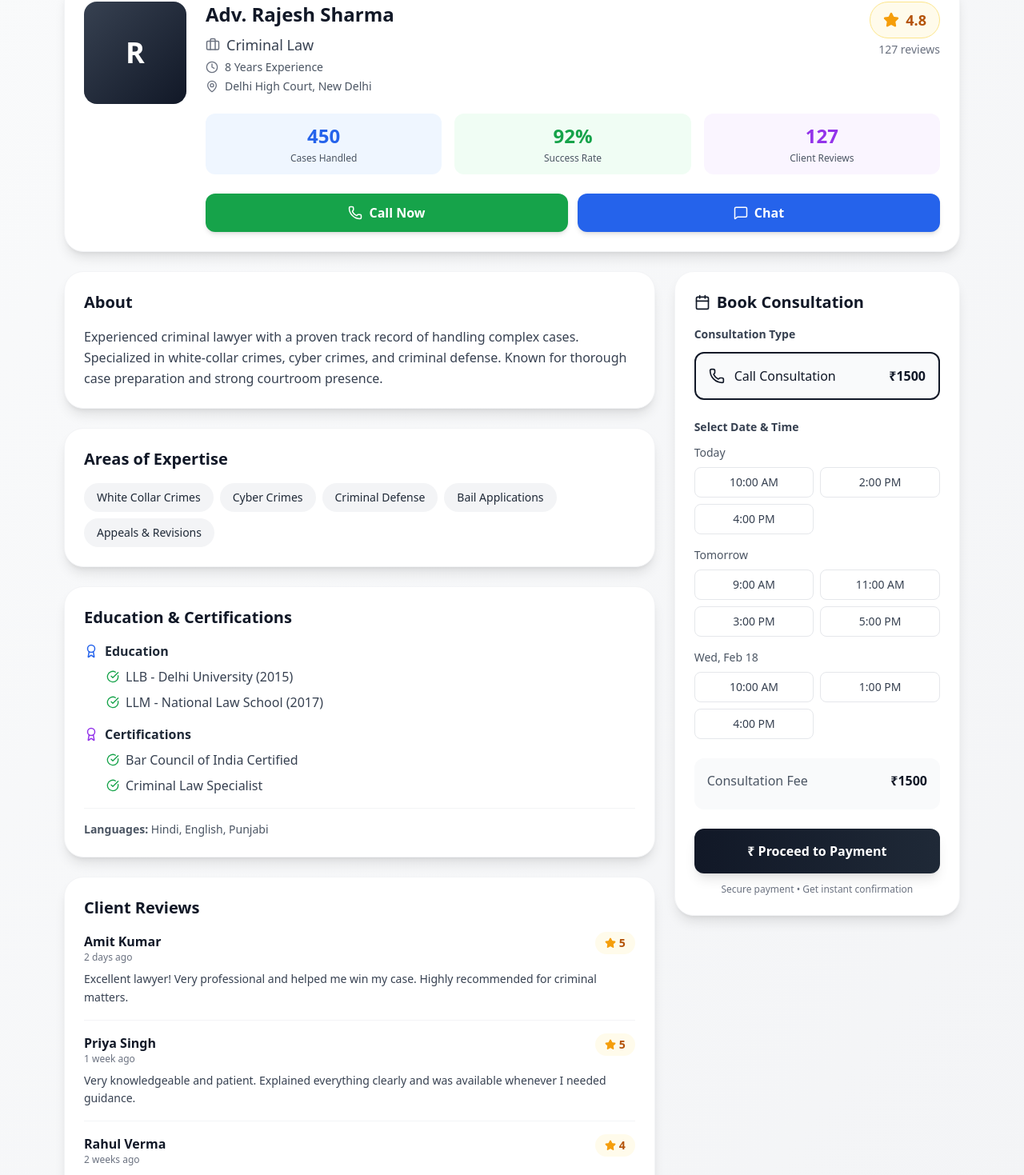
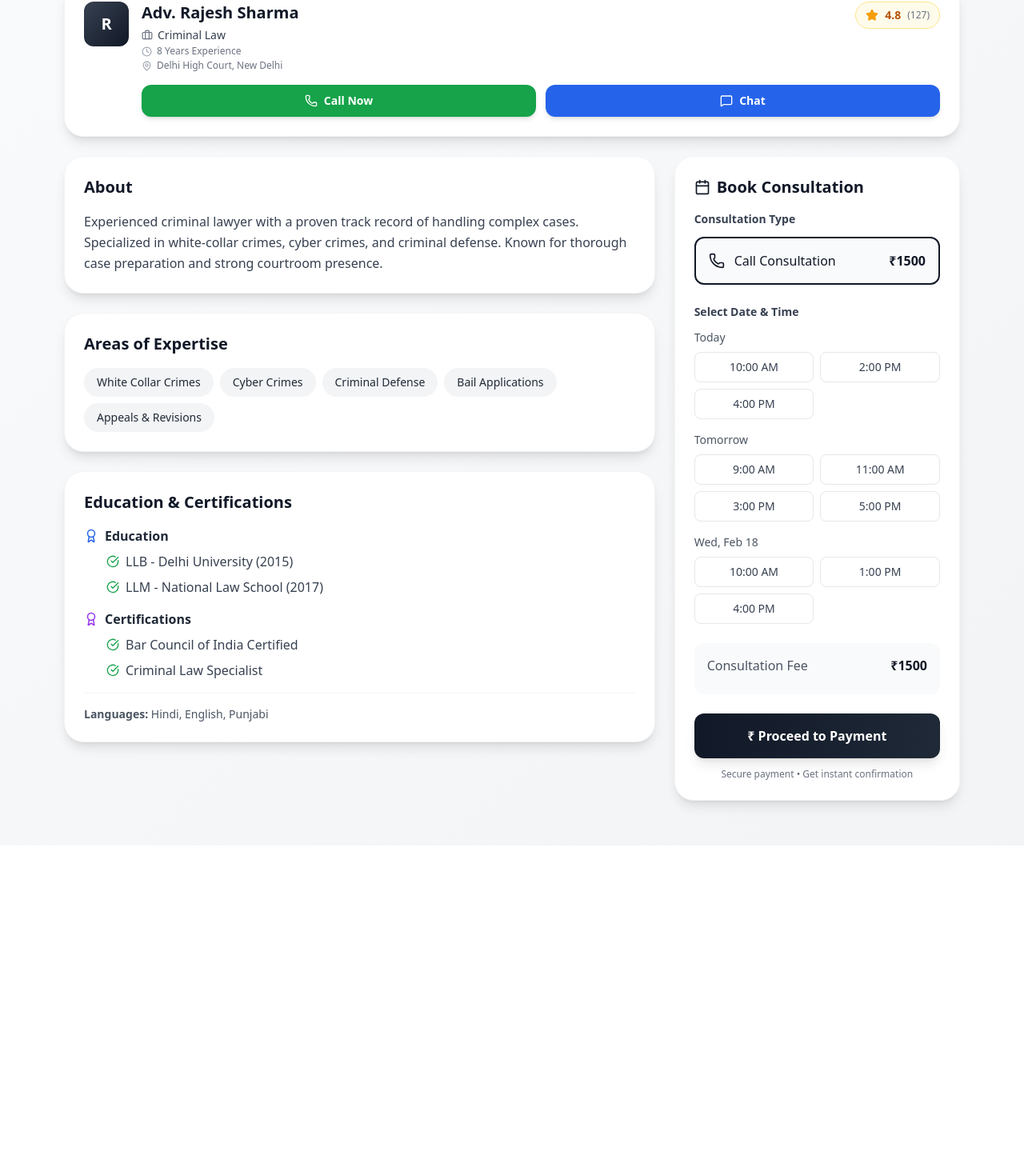
Before and after one commit to raziquehasan/FindMyLawyer, a React (Vite) app: page /lawyer/1 in a window 1280 px wide. Shown: the part 137-1606 px from the top of the page at 80% size. After the commit the page ends 1194 px from the top, so only its background shows below. Built offline with nearby package versions, Linux system fonts and the light colour scheme.

Commit message:
Updated project

```diff
--- a/src/pages/client/LawyerProfile.jsx
+++ b/src/pages/client/LawyerProfile.jsx
@@ -1,4 +1,4 @@
-import { ArrowLeft, Star, Briefcase, Clock, Phone, MessageSquare, MapPin, Award, CheckCircle, Calendar, DollarSign } from "lucide-react";
+import { ArrowLeft, Star, Briefcase, Clock, Phone, MessageSquare, MapPin, Award, CheckCircle, Calendar } from "lucide-react";
 import { useNavigate, useParams } from "react-router-dom";
 import { useState } from "react";
 
@@ -6,18 +6,13 @@ export default function LawyerProfile() {
   const navigate = useNavigate();
   const { id } = useParams();
   const [selectedTimeSlot, setSelectedTimeSlot] = useState(null);
-  // Only call consultation available
 
-  // Handle missing ID
   if (!id) {
     return (
       <div className="min-h-screen flex items-center justify-center bg-gray-50">
         <div className="text-center">
           <p className="text-xl text-gray-600 mb-4">Lawyer not found</p>
-          <button
-            onClick={() => navigate('/client-dashboard/lawyers')}
-            className="bg-gray-900 text-white px-6 py-3 rounded-xl hover:bg-gray-800"
-          >
+          <button onClick={() => navigate('/client-dashboard/lawyers')} className="bg-gray-900 text-white px-6 py-3 rounded-xl hover:bg-gray-800">
             Back to Lawyers List
           </button>
         </div>
@@ -25,7 +20,6 @@ export default function LawyerProfile() {
     );
   }
 
-  // Mock lawyer data
   const lawyer = {
     id: parseInt(id),
     name: "Adv. Rajesh Sharma",
@@ -33,8 +27,6 @@ export default function LawyerProfile() {
     experience: "8 Years Experience",
     rating: 4.8,
     reviews: 127,
-    totalCases: 450,
-    successRate: 92,
     location: "Delhi High Court, New Delhi",
     languages: ["Hindi", "English", "Punjabi"],
     education: [
@@ -46,59 +38,20 @@ export default function LawyerProfile() {
       "Criminal Law Specialist"
     ],
     about: "Experienced criminal lawyer with a proven track record of handling complex cases. Specialized in white-collar crimes, cyber crimes, and criminal defense. Known for thorough case preparation and strong courtroom presence.",
-    expertise: [
-      "White Collar Crimes",
-      "Cyber Crimes",
-      "Criminal Defense",
-      "Bail Applications",
-      "Appeals & Revisions"
-    ],
-    fees: {
-      call: "₹1500"
-    },
+    expertise: ["White Collar Crimes", "Cyber Crimes", "Criminal Defense", "Bail Applications", "Appeals & Revisions"],
+    fees: { call: "₹1500" },
     availability: [
-      { day: "Today", slots: ["10:00 AM", "2:00 PM", "4:00 PM"] },
-      { day: "Tomorrow", slots: ["9:00 AM", "11:00 AM", "3:00 PM", "5:00 PM"] },
+      { day: "Today",       slots: ["10:00 AM", "2:00 PM", "4:00 PM"] },
+      { day: "Tomorrow",    slots: ["9:00 AM", "11:00 AM", "3:00 PM", "5:00 PM"] },
       { day: "Wed, Feb 18", slots: ["10:00 AM", "1:00 PM", "4:00 PM"] }
     ],
     phone: "+91 98765 43210",
-    recentReviews: [
-      {
-        id: 1,
-        name: "Amit Kumar",
-        rating: 5,
-        date: "2 days ago",
-        comment: "Excellent lawyer! Very professional and helped me win my case. Highly recommended for criminal matters."
-      },
-      {
-        id: 2,
-        name: "Priya Singh",
-        rating: 5,
-        date: "1 week ago",
-        comment: "Very knowledgeable and patient. Explained everything clearly and was available whenever I needed guidance."
-      },
-      {
-        id: 3,
-        name: "Rahul Verma",
-        rating: 4,
-        date: "2 weeks ago",
-        comment: "Good experience overall. Professional approach and timely updates on case progress."
-      }
-    ]
   };
 
   const handleProceedToPayment = () => {
-    if (!selectedTimeSlot) {
-      alert("Please select a time slot");
-      return;
-    }
+    if (!selectedTimeSlot) { alert("Please select a time slot"); return; }
     navigate('/payment', {
-      state: {
-        lawyer: lawyer.name,
-        type: "call",
-        fee: lawyer.fees.call,
-        slot: selectedTimeSlot
-      }
+      state: { lawyer: lawyer.name, type: "call", fee: lawyer.fees.call, slot: selectedTimeSlot }
     });
   };
 
@@ -107,11 +60,7 @@ export default function LawyerProfile() {
 
       {/* Header */}
       <div className="bg-gradient-to-r from-gray-900 to-gray-800 text-white px-5 py-5 flex items-center gap-4 shadow-lg sticky top-0 z-10">
-        <ArrowLeft
-          className="cursor-pointer hover:scale-110 transition-transform"
-          onClick={() => navigate(-1)}
-          size={22}
-        />
+        <ArrowLeft className="cursor-pointer hover:scale-110 transition-transform" onClick={() => navigate(-1)} size={22} />
         <div>
           <h1 className="text-xl font-bold">Lawyer Profile</h1>
           <p className="text-sm text-gray-300 mt-0.5">Book your consultation</p>
@@ -120,73 +69,52 @@ export default function LawyerProfile() {
 
       <div className="max-w-6xl mx-auto px-4 py-6 space-y-6">
 
-        {/* Profile Header Card */}
+        {/* Profile Header Card — small avatar */}
         <div className="bg-white rounded-3xl p-6 shadow-lg border border-gray-100">
-          <div className="flex flex-col md:flex-row gap-6">
-            <div className="flex-shrink-0">
-              <div className="w-32 h-32 bg-gradient-to-br from-gray-700 to-gray-900 rounded-2xl flex items-center justify-center">
-                <span className="text-4xl font-bold text-white">
-                  {lawyer.name.split(' ')[1][0]}
-                </span>
-              </div>
+          <div className="flex items-start gap-4">
+
+            {/* ✅ Small avatar */}
+            <div className="w-14 h-14 bg-gradient-to-br from-gray-700 to-gray-900 rounded-xl flex items-center justify-center flex-shrink-0">
+              <span className="text-xl font-bold text-white">{lawyer.name.split(' ')[1][0]}</span>
             </div>
 
-            <div className="flex-1">
-              <div className="flex flex-col sm:flex-row sm:items-start sm:justify-between gap-4">
+            <div className="flex-1 min-w-0">
+              <div className="flex flex-col sm:flex-row sm:items-start sm:justify-between gap-2">
                 <div>
-                  <h2 className="text-2xl font-bold text-gray-900">{lawyer.name}</h2>
-                  <div className="flex items-center gap-2 mt-2">
-                    <Briefcase size={18} className="text-gray-500" />
-                    <p className="text-lg font-medium text-gray-700">{lawyer.specialization}</p>
+                  <h2 className="text-xl font-bold text-gray-900">{lawyer.name}</h2>
+                  <div className="flex items-center gap-1.5 mt-1">
+                    <Briefcase size={14} className="text-gray-500" />
+                    <p className="text-sm font-medium text-gray-700">{lawyer.specialization}</p>
                   </div>
-                  <div className="flex items-center gap-2 mt-1">
-                    <Clock size={16} className="text-gray-500" />
-                    <p className="text-sm text-gray-600">{lawyer.experience}</p>
+                  <div className="flex items-center gap-1.5 mt-0.5">
+                    <Clock size={13} className="text-gray-400" />
+                    <p className="text-xs text-gray-500">{lawyer.experience}</p>
                   </div>
-                  <div className="flex items-center gap-2 mt-1">
-                    <MapPin size={16} className="text-gray-500" />
-                    <p className="text-sm text-gray-600">{lawyer.location}</p>
+                  <div className="flex items-center gap-1.5 mt-0.5">
+                    <MapPin size={13} className="text-gray-400" />
+                    <p className="text-xs text-gray-500">{lawyer.location}</p>
                   </div>
                 </div>
-
-                <div className="flex flex-col items-start sm:items-end">
-                  <div className="flex items-center gap-2 bg-amber-50 px-4 py-2 rounded-full border border-amber-200">
-                    <Star size={20} fill="#f59e0b" stroke="#f59e0b" />
-                    <span className="text-lg font-bold text-amber-700">{lawyer.rating}</span>
-                  </div>
-                  <span className="text-sm text-gray-500 mt-1">{lawyer.reviews} reviews</span>
+                <div className="flex items-center gap-2 bg-amber-50 px-3 py-1.5 rounded-full border border-amber-200 self-start">
+                  <Star size={16} fill="#f59e0b" stroke="#f59e0b" />
+                  <span className="text-sm font-bold text-amber-700">{lawyer.rating}</span>
+                  <span className="text-xs text-gray-500">({lawyer.reviews})</span>
                 </div>
               </div>
 
-              <div className="grid grid-cols-3 gap-4 mt-6">
-                <div className="text-center p-3 bg-blue-50 rounded-xl">
-                  <p className="text-2xl font-bold text-blue-600">{lawyer.totalCases}</p>
-                  <p className="text-xs text-gray-600 mt-1">Cases Handled</p>
-                </div>
-                <div className="text-center p-3 bg-green-50 rounded-xl">
-                  <p className="text-2xl font-bold text-green-600">{lawyer.successRate}%</p>
-                  <p className="text-xs text-gray-600 mt-1">Success Rate</p>
-                </div>
-                <div className="text-center p-3 bg-purple-50 rounded-xl">
-                  <p className="text-2xl font-bold text-purple-600">{lawyer.reviews}</p>
-                  <p className="text-xs text-gray-600 mt-1">Client Reviews</p>
-                </div>
-              </div>
-
-              <div className="flex gap-3 mt-6">
+              {/* Action buttons */}
+              <div className="flex gap-3 mt-4">
                 <button
                   onClick={() => window.location.href = `tel:${lawyer.phone}`}
-                  className="flex-1 flex items-center justify-center gap-2 bg-green-600 text-white px-4 py-3 rounded-xl font-semibold hover:bg-green-700 transition-all duration-300 shadow-md hover:scale-105 active:scale-95"
+                  className="flex-1 flex items-center justify-center gap-2 bg-green-600 text-white px-4 py-2.5 rounded-xl text-sm font-semibold hover:bg-green-700 transition-all shadow-md hover:scale-105 active:scale-95"
                 >
-                  <Phone size={18} />
-                  <span>Call Now</span>
+                  <Phone size={16} /> Call Now
                 </button>
                 <button
                   onClick={() => navigate(`/chat/${lawyer.id}`)}
-                  className="flex-1 flex items-center justify-center gap-2 bg-blue-600 text-white px-4 py-3 rounded-xl font-semibold hover:bg-blue-700 transition-all duration-300 shadow-md hover:scale-105 active:scale-95"
+                  className="flex-1 flex items-center justify-center gap-2 bg-blue-600 text-white px-4 py-2.5 rounded-xl text-sm font-semibold hover:bg-blue-700 transition-all shadow-md hover:scale-105 active:scale-95"
                 >
-                  <MessageSquare size={18} />
-                  <span>Chat</span>
+                  <MessageSquare size={16} /> Chat
                 </button>
               </div>
             </div>
@@ -197,52 +125,46 @@ export default function LawyerProfile() {
 
           <div className="lg:col-span-2 space-y-6">
 
+            {/* About */}
             <div className="bg-white rounded-3xl p-6 shadow-lg border border-gray-100">
               <h3 className="text-xl font-bold text-gray-900 mb-4">About</h3>
               <p className="text-gray-700 leading-relaxed">{lawyer.about}</p>
             </div>
 
+            {/* Expertise */}
             <div className="bg-white rounded-3xl p-6 shadow-lg border border-gray-100">
               <h3 className="text-xl font-bold text-gray-900 mb-4">Areas of Expertise</h3>
               <div className="flex flex-wrap gap-2">
-                {lawyer.expertise.map((area, index) => (
-                  <span
-                    key={index}
-                    className="bg-gray-100 text-gray-800 px-4 py-2 rounded-full text-sm font-medium"
-                  >
-                    {area}
-                  </span>
+                {lawyer.expertise.map((area, i) => (
+                  <span key={i} className="bg-gray-100 text-gray-800 px-4 py-2 rounded-full text-sm font-medium">{area}</span>
                 ))}
               </div>
             </div>
 
+            {/* Education */}
             <div className="bg-white rounded-3xl p-6 shadow-lg border border-gray-100">
               <h3 className="text-xl font-bold text-gray-900 mb-4">Education & Certifications</h3>
-
               <div className="space-y-4">
                 <div>
                   <h4 className="font-semibold text-gray-800 mb-2 flex items-center gap-2">
-                    <Award size={18} className="text-blue-600" />
-                    Education
+                    <Award size={18} className="text-blue-600" /> Education
                   </h4>
                   <ul className="space-y-2 ml-7">
-                    {lawyer.education.map((edu, index) => (
-                      <li key={index} className="text-gray-700 flex items-start gap-2">
+                    {lawyer.education.map((edu, i) => (
+                      <li key={i} className="text-gray-700 flex items-start gap-2">
                         <CheckCircle size={16} className="text-green-600 mt-1 flex-shrink-0" />
                         <span>{edu}</span>
                       </li>
                     ))}
                   </ul>
                 </div>
-
                 <div>
                   <h4 className="font-semibold text-gray-800 mb-2 flex items-center gap-2">
-                    <Award size={18} className="text-purple-600" />
-                    Certifications
+                    <Award size={18} className="text-purple-600" /> Certifications
                   </h4>
                   <ul className="space-y-2 ml-7">
-                    {lawyer.certifications.map((cert, index) => (
-                      <li key={index} className="text-gray-700 flex items-start gap-2">
+                    {lawyer.certifications.map((cert, i) => (
+                      <li key={i} className="text-gray-700 flex items-start gap-2">
                         <CheckCircle size={16} className="text-green-600 mt-1 flex-shrink-0" />
                         <span>{cert}</span>
                       </li>
@@ -250,7 +172,6 @@ export default function LawyerProfile() {
                   </ul>
                 </div>
               </div>
-
               <div className="mt-4 pt-4 border-t border-gray-100">
                 <p className="text-sm text-gray-600">
                   <span className="font-semibold">Languages:</span> {lawyer.languages.join(", ")}
@@ -258,47 +179,17 @@ export default function LawyerProfile() {
               </div>
             </div>
 
-            <div className="bg-white rounded-3xl p-6 shadow-lg border border-gray-100">
-              <h3 className="text-xl font-bold text-gray-900 mb-4">Client Reviews</h3>
-
-              <div className="space-y-4">
-                {lawyer.recentReviews.map((review) => (
-                  <div key={review.id} className="border-b border-gray-100 pb-4 last:border-0 last:pb-0">
-                    <div className="flex items-start justify-between mb-2">
-                      <div>
-                        <p className="font-semibold text-gray-900">{review.name}</p>
-                        <p className="text-xs text-gray-500">{review.date}</p>
-                      </div>
-                      <div className="flex items-center gap-1 bg-amber-50 px-3 py-1 rounded-full">
-                        <Star size={14} fill="#f59e0b" stroke="#f59e0b" />
-                        <span className="text-sm font-bold text-amber-700">{review.rating}</span>
-                      </div>
-                    </div>
-                    <p className="text-gray-700 text-sm leading-relaxed">{review.comment}</p>
-                  </div>
-                ))}
-              </div>
-
-              <button className="mt-4 w-full text-center text-blue-600 font-semibold hover:text-blue-700 transition">
-                View All {lawyer.reviews} Reviews
-              </button>
-            </div>
-
           </div>
 
-          {/* Right Column - Booking */}
+          {/* Right — Booking */}
           <div className="lg:col-span-1">
             <div className="bg-white rounded-3xl p-6 shadow-lg border border-gray-100 sticky top-24">
               <h3 className="text-xl font-bold text-gray-900 mb-4 flex items-center gap-2">
-                <Calendar size={20} />
-                Book Consultation
+                <Calendar size={20} /> Book Consultation
               </h3>
 
-              {/* Consultation Type - Call Only */}
               <div className="mb-6">
-                <label className="text-sm font-semibold text-gray-700 mb-3 block">
-                  Consultation Type
-                </label>
+                <label className="text-sm font-semibold text-gray-700 mb-3 block">Consultation Type</label>
                 <div className="p-4 rounded-xl border-2 border-gray-900 bg-gray-50 flex items-center justify-between">
                   <div className="flex items-center gap-3">
                     <Phone size={20} className="text-gray-900" />
@@ -308,11 +199,8 @@ export default function LawyerProfile() {
                 </div>
               </div>
 
-              {/* Time Slots */}
               <div className="mb-6">
-                <label className="text-sm font-semibold text-gray-700 mb-3 block">
-                  Select Date & Time
-                </label>
+                <label className="text-sm font-semibold text-gray-700 mb-3 block">Select Date & Time</label>
                 <div className="space-y-4">
                   {lawyer.availability.map((daySlots, dayIndex) => (
                     <div key={dayIndex}>
@@ -337,7 +225,6 @@ export default function LawyerProfile() {
                 </div>
               </div>
 
-              {/* Fee Summary */}
               <div className="mb-6 p-4 bg-gray-50 rounded-xl">
                 <div className="flex items-center justify-between mb-2">
                   <span className="text-gray-600">Consultation Fee</span>
@@ -345,33 +232,24 @@ export default function LawyerProfile() {
                 </div>
                 {selectedTimeSlot && (
                   <div className="mt-2 pt-2 border-t border-gray-200">
-                    <p className="text-xs text-gray-600">
-                      <span className="font-semibold">Selected:</span> {selectedTimeSlot}
-                    </p>
-                    <p className="text-xs text-gray-600 mt-1">
-                      <span className="font-semibold">Type:</span> Call Consultation
-                    </p>
+                    <p className="text-xs text-gray-600"><span className="font-semibold">Selected:</span> {selectedTimeSlot}</p>
+                    <p className="text-xs text-gray-600 mt-1"><span className="font-semibold">Type:</span> Call Consultation</p>
                   </div>
                 )}
               </div>
 
-              {/* Proceed Button */}
               <button
                 onClick={handleProceedToPayment}
                 className="w-full bg-gradient-to-r from-gray-900 to-gray-800 text-white px-6 py-4 rounded-xl font-bold hover:from-gray-800 hover:to-gray-700 transition-all duration-300 shadow-lg hover:shadow-xl hover:scale-105 active:scale-95 flex items-center justify-center gap-2"
               >
-               ₹ Proceed to Payment
-
+                ₹ Proceed to Payment
               </button>
 
-              <p className="text-xs text-gray-500 text-center mt-3">
-                Secure payment • Get instant confirmation
-              </p>
+              <p className="text-xs text-gray-500 text-center mt-3">Secure payment • Get instant confirmation</p>
             </div>
           </div>
 
         </div>
-
       </div>
     </div>
   );
```
Also changed, not shown: src/pages/auth/Register.jsx (+158 -52 lines), src/pages/client/LawyersList.jsx (+6 -5 lines).
